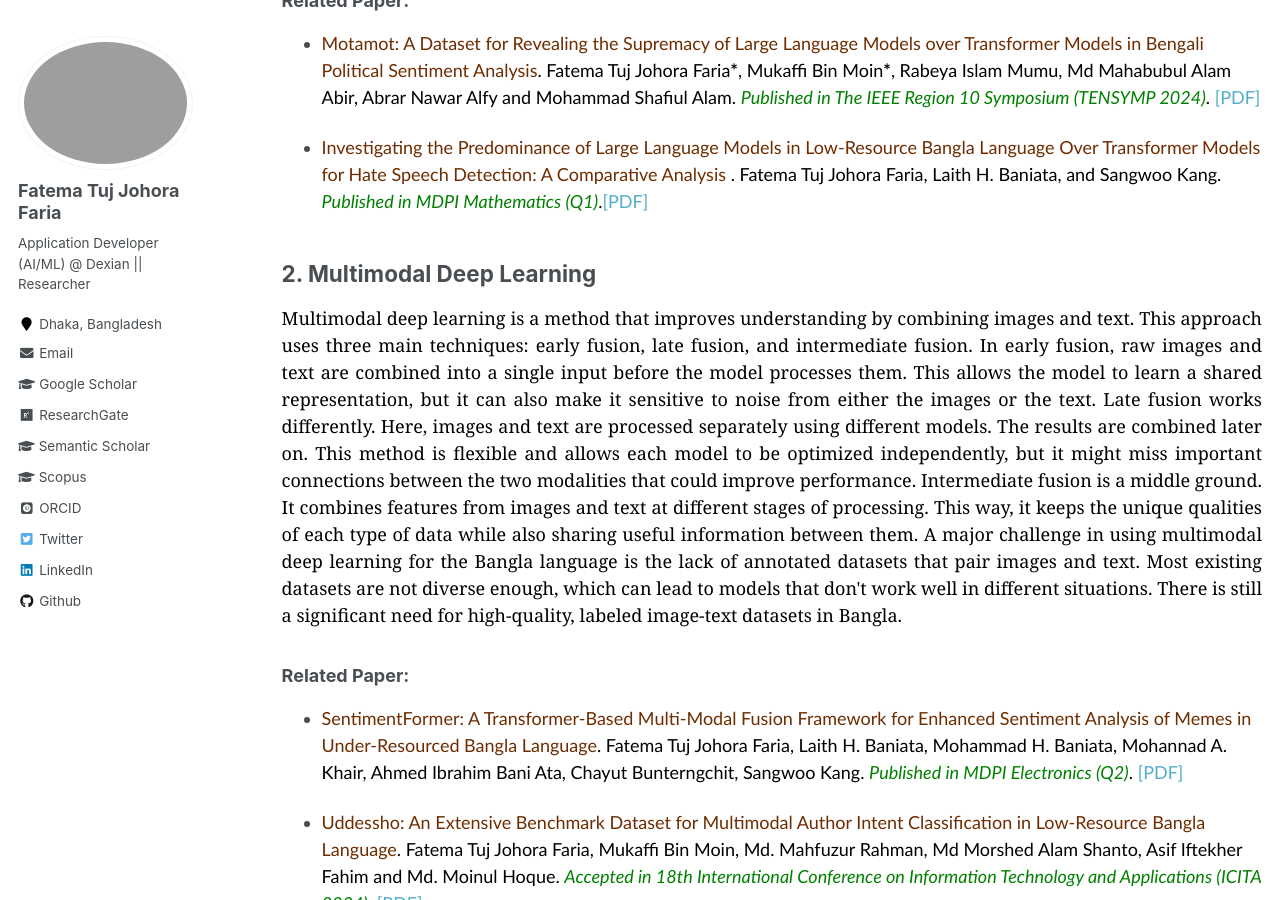
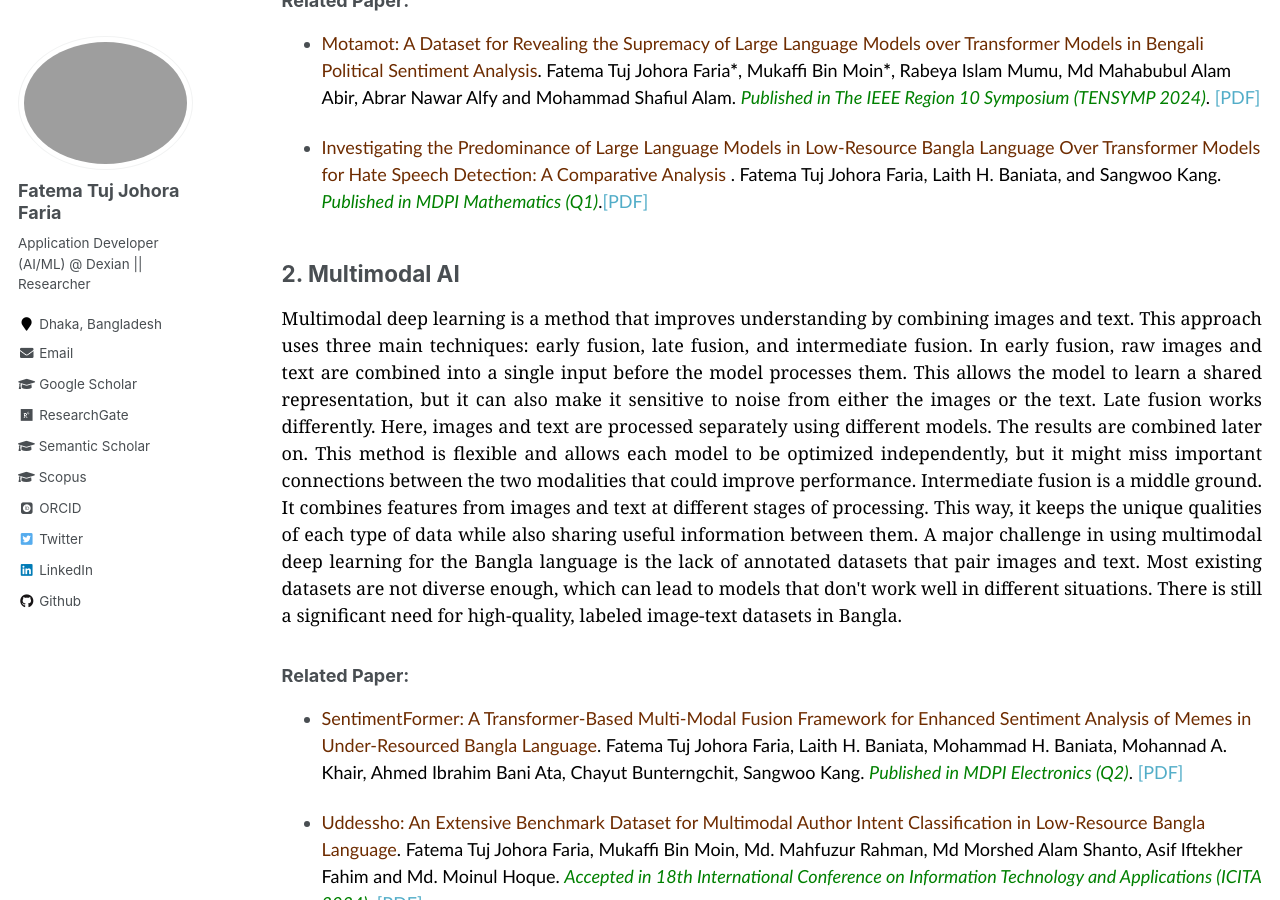
Before and after one commit to fatemafaria142/fatemafaria142.github.io, a Jekyll site: the page built from _pages/research.md, in a window 1280 px wide and 900 px high, scrolled down 759 px. Built offline with Jekyll 4.4.1, drawn with Linux system fonts in a browser that asks for light colours; some web fonts are replaced.

Commit message:
Change to research

```diff
--- a/_pages/research.md
+++ b/_pages/research.md
@@ -19,7 +19,7 @@ Sentiment analysis is a way to find and categorize feelings expressed in text, e
 + <span style="font-family:Trebuchet MS; color:black;"><span style="color:#6E2C00"> Investigating the Predominance of Large Language Models in Low-Resource Bangla Language Over Transformer Models for Hate Speech Detection: A Comparative Analysis </span>. Fatema Tuj Johora Faria, Laith H. Baniata, and Sangwoo Kang. <span style="color:green;"><em> Published in MDPI Mathematics (Q1)</em></span>.[[PDF]](https://www.mdpi.com/2227-7390/12/23/3687)</span>
 
 
-## 2. Multimodal Deep Learning
+## 2. Multimodal AI
 <p style="text-align:justify; color:black; font-family:Georgia">
 Multimodal deep learning is a method that improves understanding by combining images and text. This approach uses three main techniques: early fusion, late fusion, and intermediate fusion. In early fusion, raw images and text are combined into a single input before the model processes them. This allows the model to learn a shared representation, but it can also make it sensitive to noise from either the images or the text. Late fusion works differently. Here, images and text are processed separately using different models. The results are combined later on. This method is flexible and allows each model to be optimized independently, but it might miss important connections between the two modalities that could improve performance. Intermediate fusion is a middle ground. It combines features from images and text at different stages of processing. This way, it keeps the unique qualities of each type of data while also sharing useful information between them. A major challenge in using multimodal deep learning for the Bangla language is the lack of annotated datasets that pair images and text. Most existing datasets are not diverse enough, which can lead to models that don't work well in different situations. There is still a significant need for high-quality, labeled image-text datasets in Bangla. </p>
 
```
